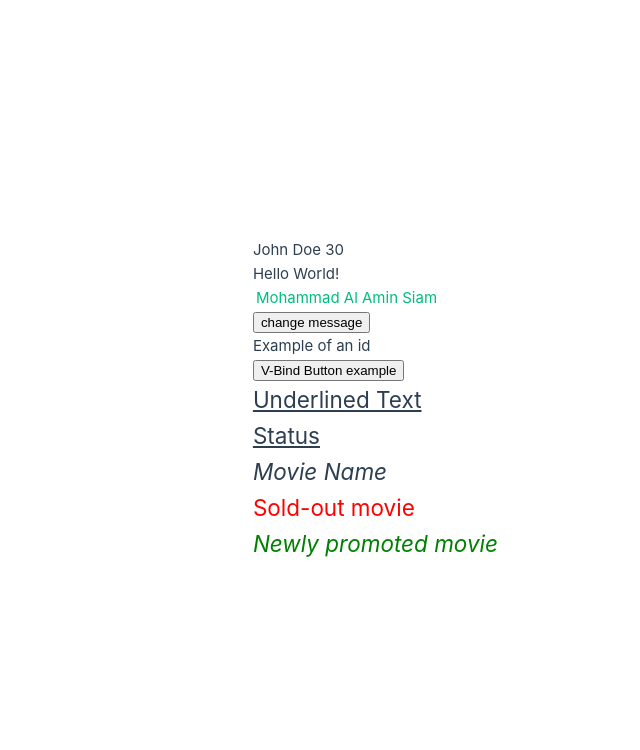
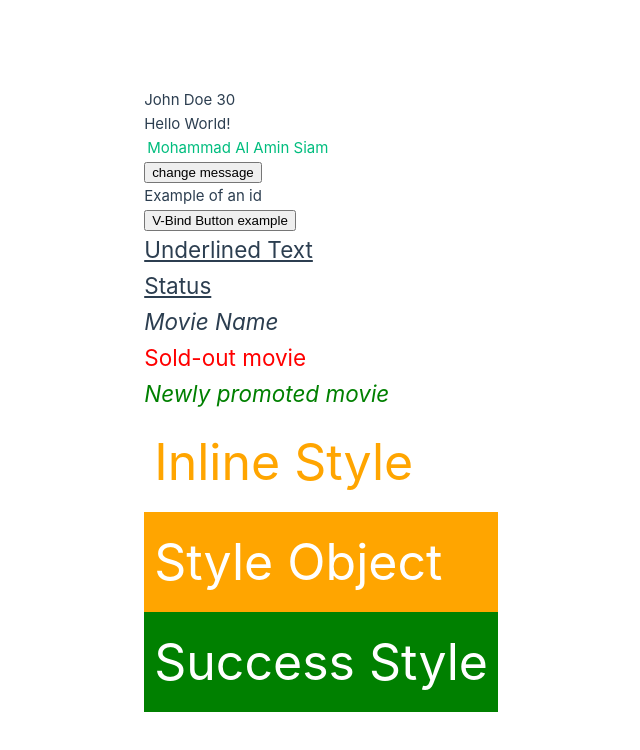
Before and after one commit to draftstore/Vuejs-3-practice, a Vue app in the folder VueJs codevolution/view-basics/: page / in a window 1280 px wide. Shown: the top 750 px of the page, without its empty margins (142-782 px from the left). Built offline with nearby package versions, Linux system fonts and the light colour scheme.

Commit message:
Binding Multiple Styles

```diff
--- a/VueJs codevolution/view-basics/src/App.vue
+++ b/VueJs codevolution/view-basics/src/App.vue
@@ -13,7 +13,29 @@ export default {
       isDisabled: false,
       status: 'danger',
       isPromoted: true,
-      isSoldout: true
+      isSoldout: true,
+      highlightColor: 'orange',
+      headerSize: 50,
+      //StyleObject example
+      headerStyleObject: {
+        backgroundColor: 'orange',
+        fontSize: '50px',
+        padding: '10px',
+        color: 'white'
+      },
+      baseStyleObject:
+      {
+        backgroundColor: 'orange',
+        fontSize: '50px',
+        padding: '10px',
+        color: 'white'
+      },
+      successStyleObject: {
+        backgroundColor: 'green',
+        fontSize: '50px',
+        padding: '10px',
+        color: 'white'
+      }
     }
   },
   methods: {
@@ -43,6 +65,15 @@ Essentially, it works like {{ ... }} interpolation but in a more explicit way --
     <h2 v-bind:class="isPromoted && 'promoted'">Movie Name</h2>
     <h2 v-bind:class="isSoldout ? 'sold-out' : 'new'">Sold-out movie</h2> <!-- Conditional binding -->
     <h2 v-bind:class="['new', 'promoted']">Newly promoted movie</h2> <!-- Array of classes -->
+    <h2 v-bind:style="{
+      color: highlightColor,
+      fontSize: headerSize + 'px',
+      padding: '10px'
+    }">Inline Style</h2>
+    <h2 v-bind:style="headerStyleObject">Style Object</h2>
+    <div v-bind:style="[baseStyleObject, successStyleObject]"> <!-- Array of styles. It overrides the baseStyleObject-->
+      Success Style
+    </div>
   </div>
 </template>
 <!--Two ways to bind texts-->
```
